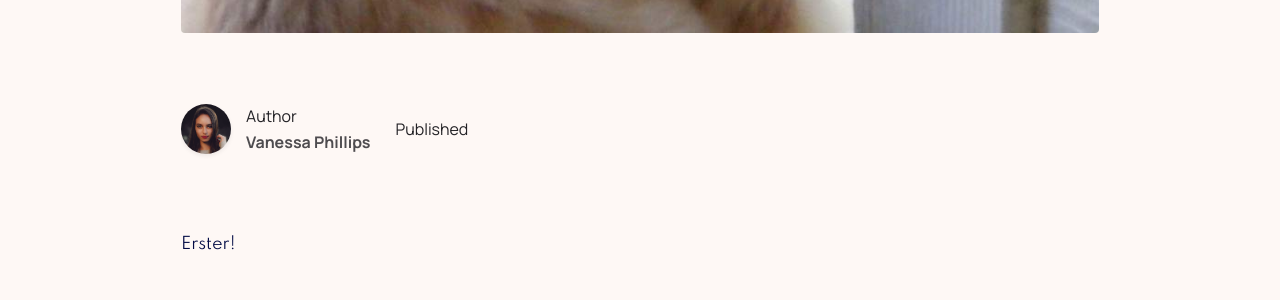
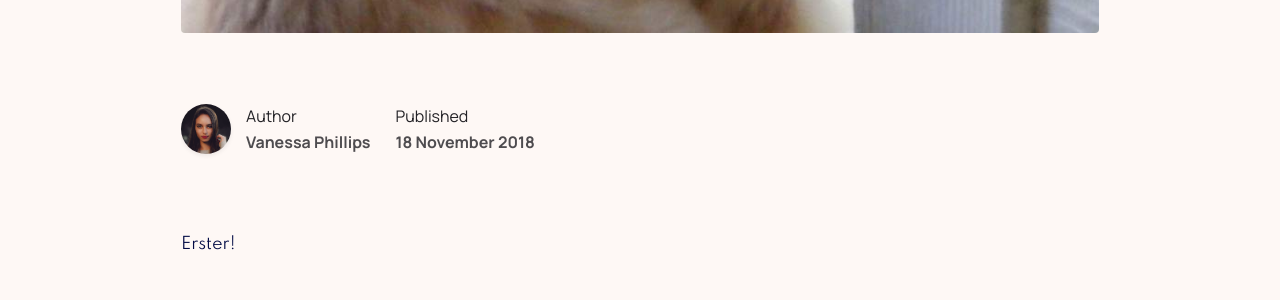
Before and after one commit to Schrank/nessi, a Jekyll site: the page built from _posts/2023-12-05-second.md, in a window 1280 px wide. Shown: the part 1225-1525 px from the top of the page. Built offline with Jekyll 4.4.1, drawn with Linux system fonts in a browser that asks for light colours; comment, search, counter and statistics services are not loaded.

Commit message:
fix date

```diff
--- a/_layouts/image.html
+++ b/_layouts/image.html
@@ -29,7 +29,7 @@ bodyClass: "page-image"
                             <div class="published_post">
                                 <p class="publish_date mb-0 mbr-fonts-style display-4">Published</p>
                                 <p class="date mb-0 mbr-fonts-style display-4">
-                                    <strong>{{ page.date.date | date_to_long_string}}</strong>
+                                    <strong>{{ page.date | date_to_long_string}}</strong>
                                 </p>
                             </div>
                         </div>
```
